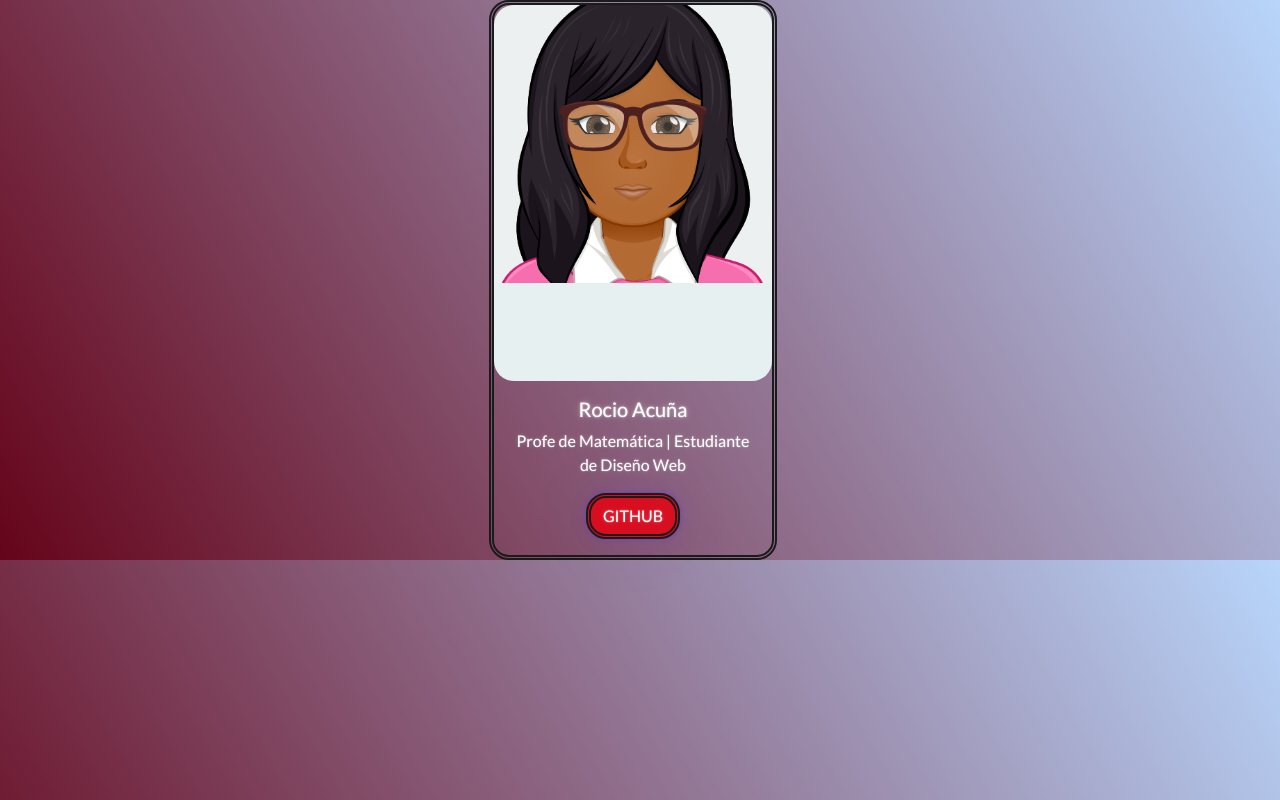
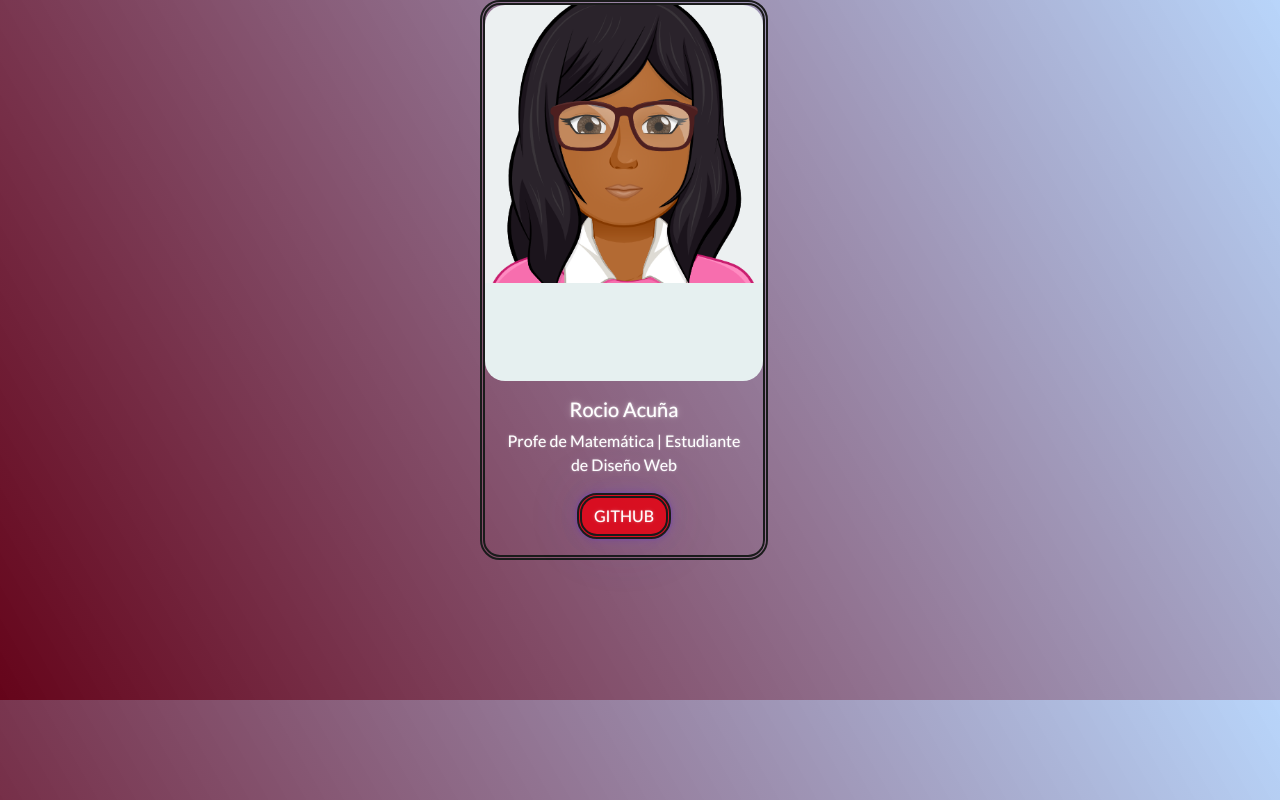
Before and after one commit to Rocio2005/about, a plain HTML site: page index.html in a window 1280 px wide. Drawn offline with nearby package versions, Linux system fonts and the light colour scheme.

Commit message:
algo mas

```diff
--- a/estilos.css
+++ b/estilos.css
@@ -1,21 +1,36 @@
-body{
+
+
+.colores{
     background: linear-gradient(600deg,rgba(145, 190, 248, 0.644),#640218fd);
-
+    height: 700px;
+    width: 100%;
+    max-height: 1000px;
 
 }
 .bordes{
     border: solid 5px rgb(26, 27, 27);
     border-radius: 20px;
     border-style:double;
+    justify-content: center;
 }
 .bordes-img{
     border-radius: 20px;
+}
+.bordes-boton{
+    border: solid 5px rgb(26, 27, 27);
+    border-radius: 20px;
+    border-style:double;
+
 }
 .centrar{
     text-align: center;
 }
 .boton-color{
     background-color: rgba(221, 11, 29, 0.952);
+}
+
+.caja{
+    height: 35em;
 }
 
 .img-cambia{
@@ -26,8 +41,6 @@ body{
     height: 30em;
     border-radius: 20px;
 
-
-
 }
 .img-cambia:hover{
     background: url("foto2.jpeg");
--- a/index.html
+++ b/index.html
@@ -9,15 +9,15 @@
     <link rel="stylesheet" href="estilos.css">
     <title>Rocio Acuña:About me</title>
 </head>
-<body class="row justify-content-center align-items-center vh-1000">
-  <div class="col-sm-3">
+<body class="row justify-content-center align-items-center-top vh-2000 colores">
+  <div class="col-sm-3 caja">
     <div class="card bordes" style="width: 18rem;height: 35rem;">
       <div class="img-cambia">
         <!--<img src="fotorocio.jpg" class="card-img-top bordes-img img-cambia" alt="...">--></div>
         <div class="card-body centrar">
           <h5 class="card-title">Rocio Acuña</h5>
           <p class="card-text">Profe de Matemática | Estudiante de Diseño Web</p>
-          <a href="https://github.com/Rocio2005" class="btn btn-primary boton-color bordes">GITHUB</a>
+          <a href="https://github.com/Rocio2005" class="btn btn-primary boton-color bordes-boton">GITHUB</a>
         </div>
       </div>
     </div>
```
